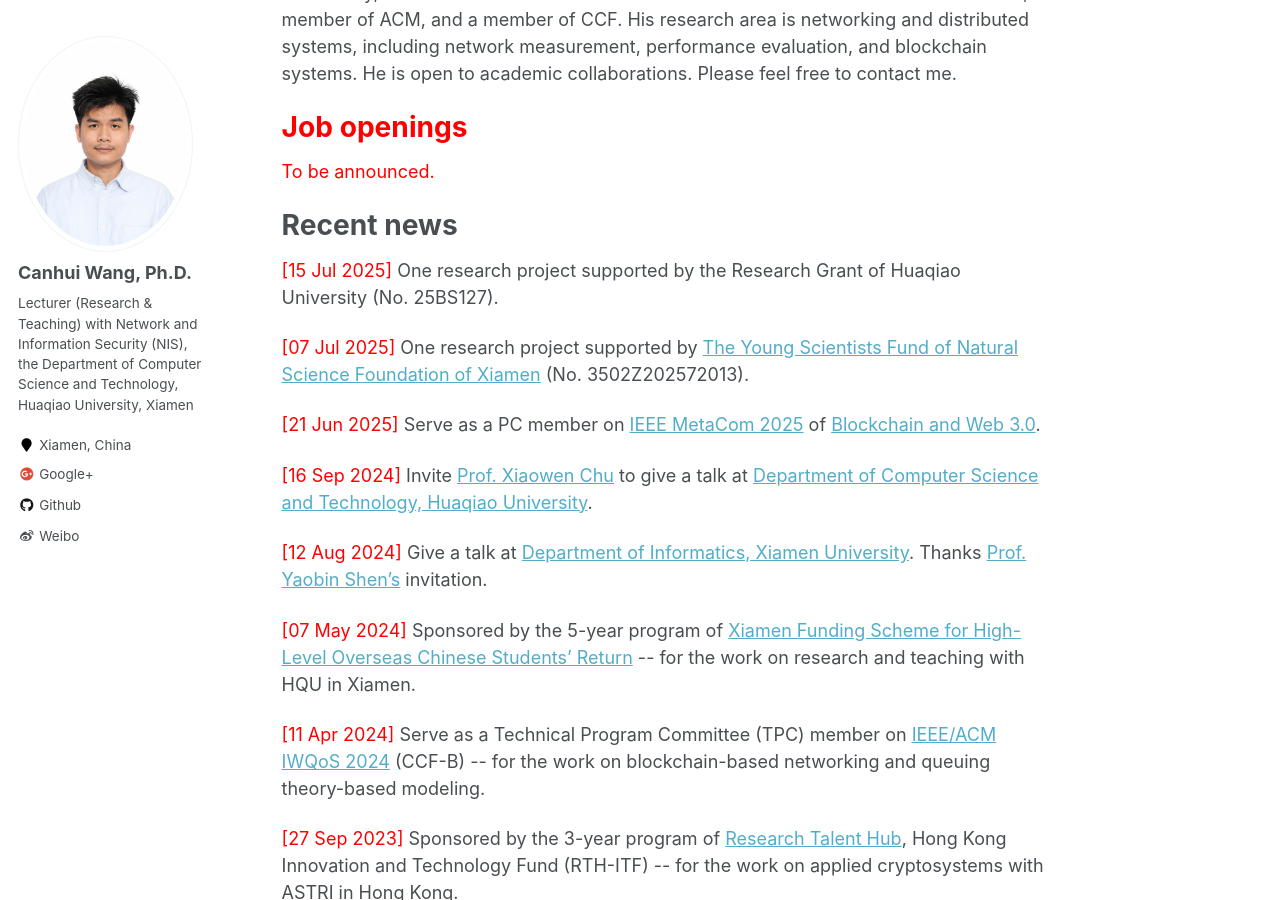
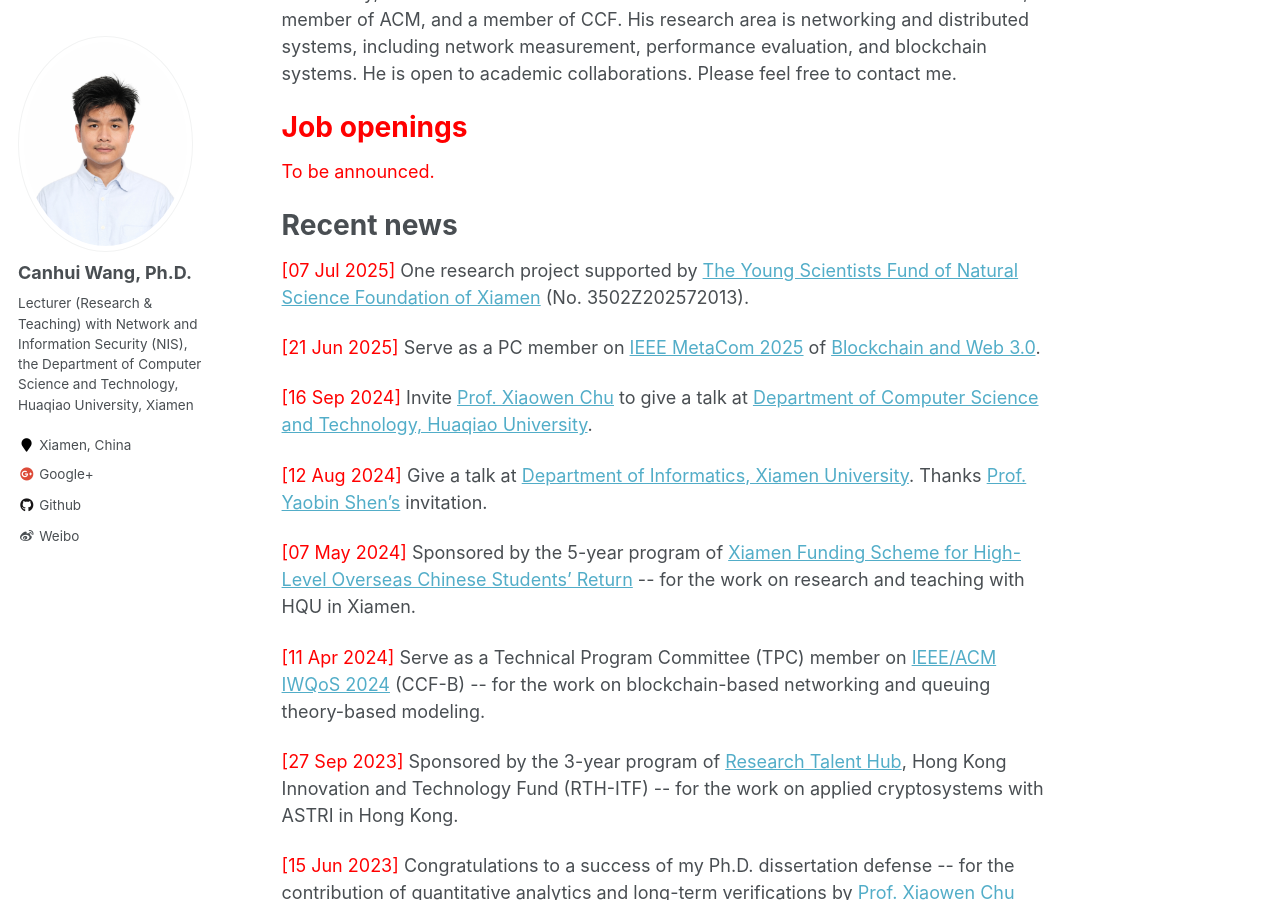
Before and after one commit to Canhui/canhui.github.io, a Jekyll site: the page built from _pages/about.md, in a window 1280 px wide and 900 px high, scrolled down 532 px. Built offline with Jekyll 4.4.1, drawn with Linux system fonts in a browser that asks for light colours.

Commit message:
Update about.md

```diff
--- a/_pages/about.md
+++ b/_pages/about.md
@@ -17,8 +17,6 @@ Canhui Wang is currently a Lecturer (Research & Teaching) with Network and Infor
 
 Recent news
 ======
-
-<span style="color:red"> \[15 Jul 2025\] </span> One research project supported by the Research Grant of Huaqiao University (No. 25BS127).
 
 <span style="color:red"> \[07 Jul 2025\] </span> One research project supported by [The Young Scientists Fund of Natural Science Foundation of Xiamen](http://sti.xm.gov.cn/xxgk/tzgg/202507/t20250703_2943157.htm) (No. 3502Z202572013).
 
```
